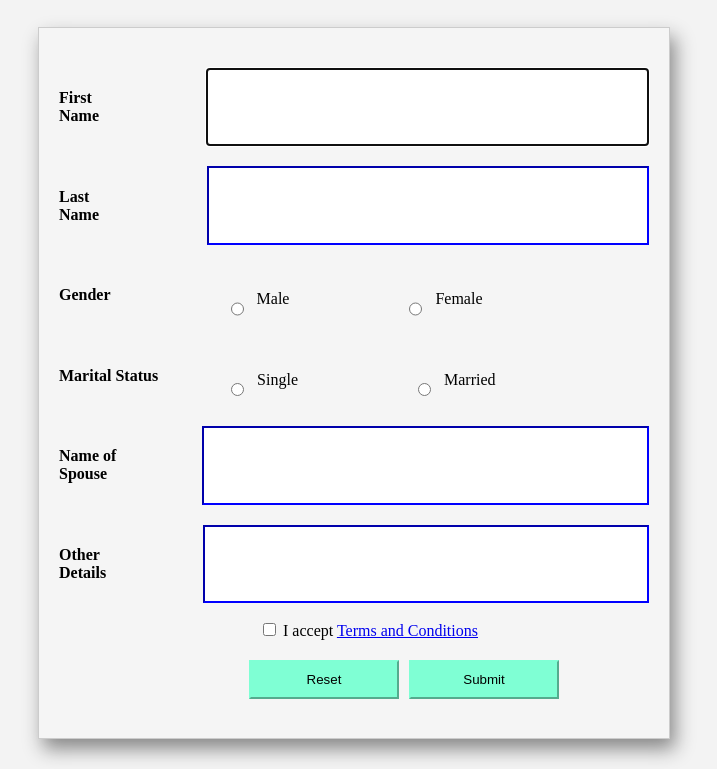
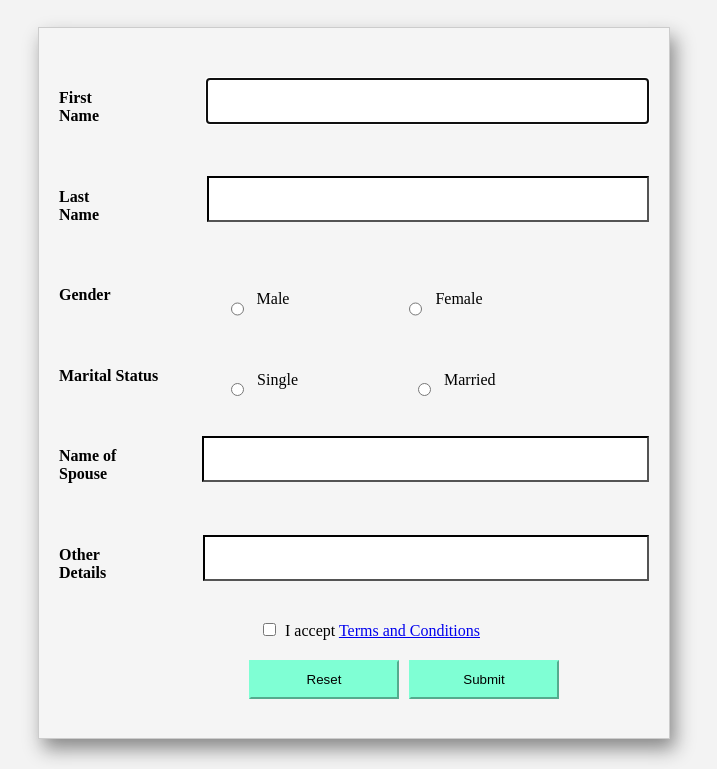
Before and after one commit to heisenbuggs/Groww-Phase-1, a plain HTML site: page index.html in a window 1280 px wide. Shown: the part 50-819 px from the top of the page, without its empty margins (286-1003 px from the left). Drawn offline with Linux system fonts and the light colour scheme.

Commit message:
Changes Done UI

```diff
--- a/form.css
+++ b/form.css
@@ -21,25 +21,38 @@ body {
 .firstname {
   width: 500px;
   margin-left: 80px;
-  border-color: blue;
+  margin-top: 10px;
+  border-color: black;
+  height: 40px;
 }
 
 .lastname {
   width: 500px;
+  margin-top: 10px;
   margin-left: 83px;
-  border-color: blue;
+  height: 40px;
+  border-color: black;
 }
 
 .inputboxSpouse {
   margin-left: 47px;
   width: 500px;
-  border-color: blue;
+  margin-top: 10px;
+  height: 40px;
+  border-color: black;
 }
 
 .detailsbox {
   margin-left: 64px;
+  margin-top: 10px;
   width: 500px;
-  border-color: blue;
+  height: 40px;
+  border-color: black;
+}
+
+.firstname:focus, .lastname:focus, .inputboxSpouse:focus, .detailsbox:focus,
+.firstname:active , .lastname:active, .detailsbox:active, .inputboxSpouse:active {
+  border-color: aquamarine !important;
 }
 
 .bullet {
@@ -78,6 +91,7 @@ body {
 .tnc {
   margin-top: 20px;
   align-items: center;
+  padding: 2px;
 }
 
 #textend {
@@ -89,5 +103,6 @@ body {
 #textend1, #textend2, #textend3 {
   color: red;
   align-items: center;
-  margin-left: 200px;
+  margin-left: 160px;
+  font-size: 10px;
 }
--- a/index.html
+++ b/index.html
@@ -18,6 +18,7 @@
           id="fname"
         />
       </div>
+      <h3 id="textend1" class="greenfont"></h3>
       <div class="row">
         <h4>Last Name</h4>
         <input
@@ -28,6 +29,7 @@
           id="lname"
         />
       </div>
+      <h3 id="textend2" class="greenfont"></h3>
       <div class="row">
         <h4>Gender</h4>
         <input
@@ -82,6 +84,7 @@
           name="spouse"
         />
       </div>
+      <h3 id="textend3" class="greenfont"></h3>
       <div class="row">
         <h4>Other Details</h4>
         <input
@@ -109,9 +112,6 @@
         <button class="button" onclick="return validateForm()">Submit</button>
       </div>
       <h3 id="textend" class="greenfont"></h3>
-      <h3 id="textend1" class="greenfont"></h3>
-      <h3 id="textend2" class="greenfont"></h3>
-      <h3 id="textend3" class="greenfont"></h3>
     </form>
   </div>
   <script src="form.js"></script>
```
